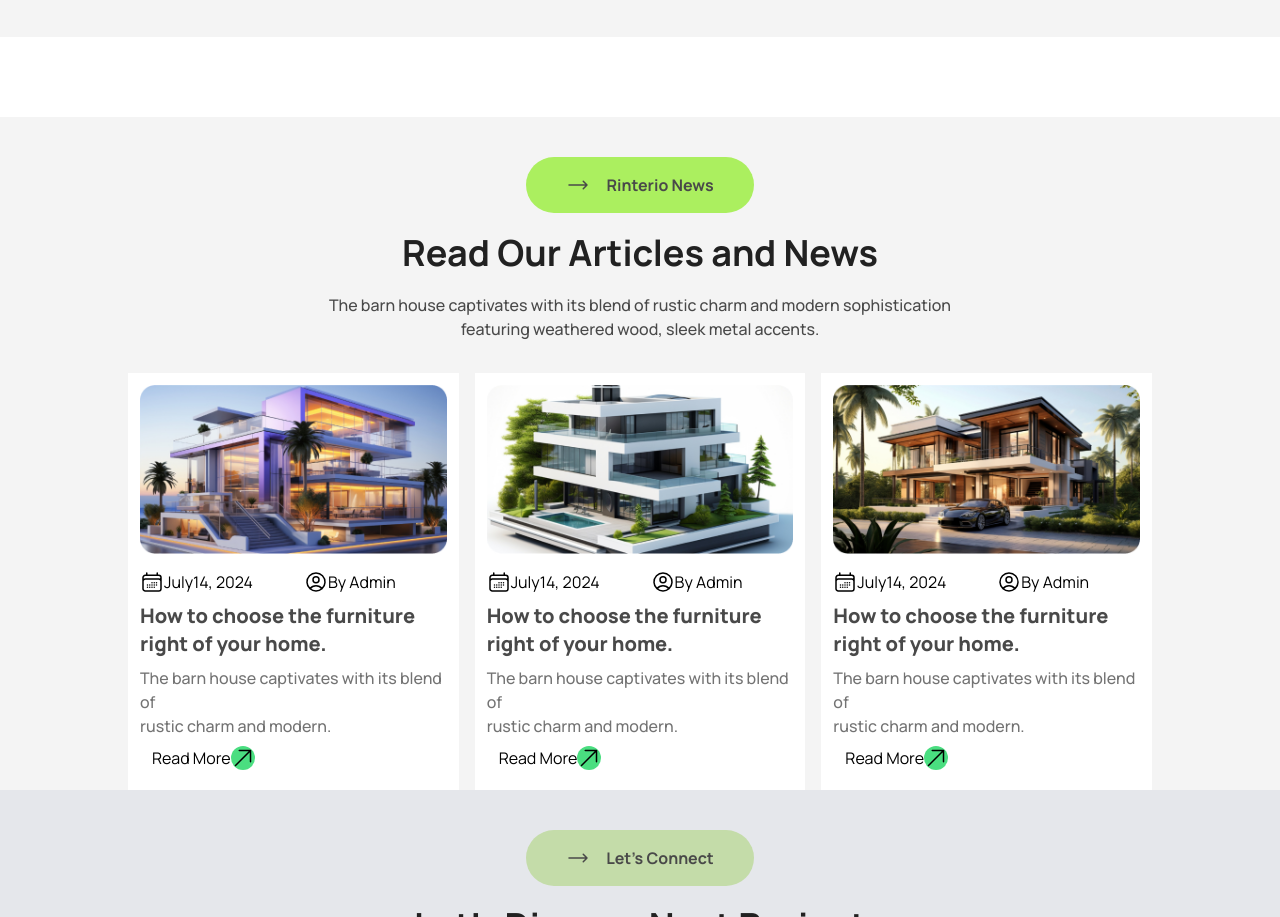
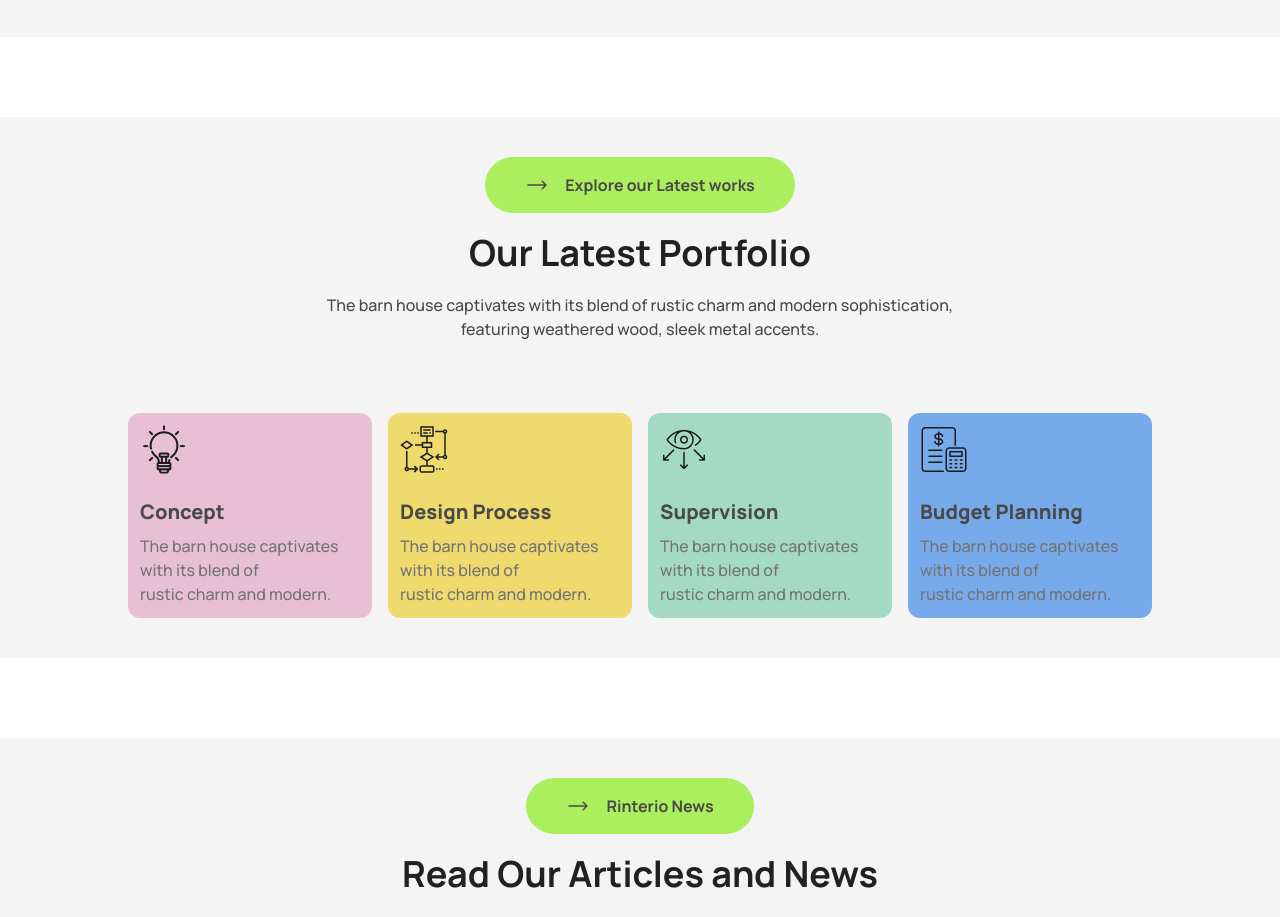
Before and after one commit to nurujjaman88/assignment-3-B10, a plain HTML site: page index.html in a window 1280 px wide. Shown: the part 2030-2947 px from the top of the page. Drawn offline with nearby package versions, Linux system fonts and the light colour scheme.

Commit message:
Portfolio title part inserted

```diff
--- a/index.html
+++ b/index.html
@@ -231,6 +231,90 @@
         </section>
          <!-- Work Progress Section end -->
 
+         <!-- Portfolio Section start -->
+         <section class="work-progress-section mt-20 bg-[#F4F4F4]">
+
+            <div class="portfolio-section flex flex-col items-center text-center ">
+                <div class="btn-portfolio mt-10">
+                    <button class="text-[#494949] text-base font-bold bg-[#ABEF5F] px-10 py-4 rounded-full flex flex-auto items-center space-x-4 hover:bg-sky-500"><svg xmlns="http://www.w3.org/2000/svg" fill="none" viewBox="0 0 24 24" stroke-width="1.5" stroke="currentColor" class="size-6">
+                        <path stroke-linecap="round" stroke-linejoin="round" d="M17.25 8.25 21 12m0 0-3.75 3.75M21 12H3" />
+                      </svg>
+                      <a href="">Explore our Latest works</a></button>
+                </div>
+                <div class="portfolio-title text-[#212121] text-4xl font-bold py-5">
+                    Our Latest Portfolio
+                </div>
+                <div class="portfolio-des text-[#494949] font-medium text-base">The barn house captivates with its blend of rustic charm and modern sophistication, <br> featuring weathered wood, sleek metal accents.
+                </div>
+            </div>
+
+            <!-- progress Cart section -->
+            <div class="flex flex-auto items-center space-x-4 mr-32 ml-32 py-10 ">
+                <div class="portfolio-cards mt-8 py-3 px-3 rounded-xl bg-[#E7C1D3]">
+                    <div class="image mb-4 ">
+                        <img src="./assets/concept.png" alt="picture-1">
+                    </div>
+
+                    <div class="portfolio-title text-[#494949] text-xl font-extrabold py-2">
+                        Concept
+                    </div>
+                    <div class="portfolio-des text-[#737373] font-medium text-base">
+                        The barn house captivates with its blend of <br> rustic charm and modern.
+                    </div>
+
+
+                </div>
+
+                <div class="progress-cards mt-8 py-3 px-3 rounded-xl bg-[#EFDA6E]">
+                    <div class="image mb-4 ">
+                        <img src="./assets/flow-chart.png" alt="picture-4">
+                    </div>
+
+                    <div class="concept-title text-[#494949] text-xl font-extrabold py-2">
+                        Design Process
+                    </div>
+                    <div class="concept-des text-[#737373] font-medium text-base">
+                        The barn house captivates with its blend of <br> rustic charm and modern.
+                    </div>
+
+
+                </div>
+
+                <div class="progress-cards mt-8 py-3 px-3 rounded-xl bg-[#A4DAC3]">
+                    <div class="image mb-4 ">
+                        <img src="./assets/vision.png" alt="picture-3">
+                    </div>
+
+                    <div class="concept-title text-[#494949] text-xl font-extrabold py-2">
+                        Supervision
+                    </div>
+                    <div class="concept-des text-[#737373] font-medium text-base">
+                        The barn house captivates with its blend of <br> rustic charm and modern.
+                    </div>
+
+
+                </div>
+
+                <div class="progress-cards mt-8 py-3 px-3 rounded-xl bg-[#77AAEA]">
+                    <div class="image mb-4 ">
+                        <img src="./assets/budget-planning.png" alt="picture-1">
+                    </div>
+
+                    <div class="concept-title text-[#494949] text-xl font-extrabold py-2">
+                        Budget Planning
+                    </div>
+                    <div class="concept-des text-[#737373] font-medium text-base">
+                        The barn house captivates with its blend of <br> rustic charm and modern.
+                    </div>
+
+
+                </div>
+            </div>
+
+        </section>
+         <!-- Portfolio Section end -->
+
+
          <!-- Article and news section start -->
         <section class="articles-news-section mt-20 bg-[#F4F4F4]">
 
```
